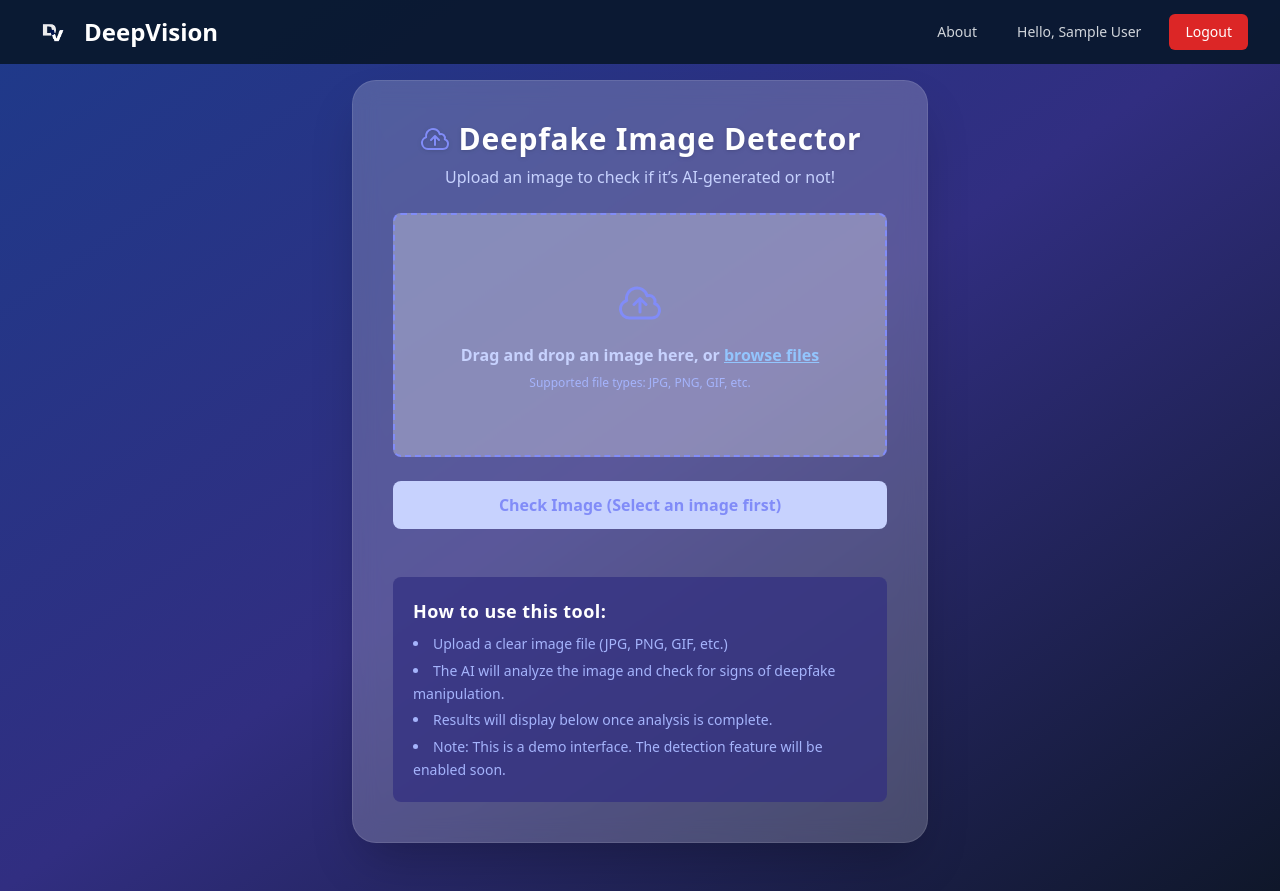
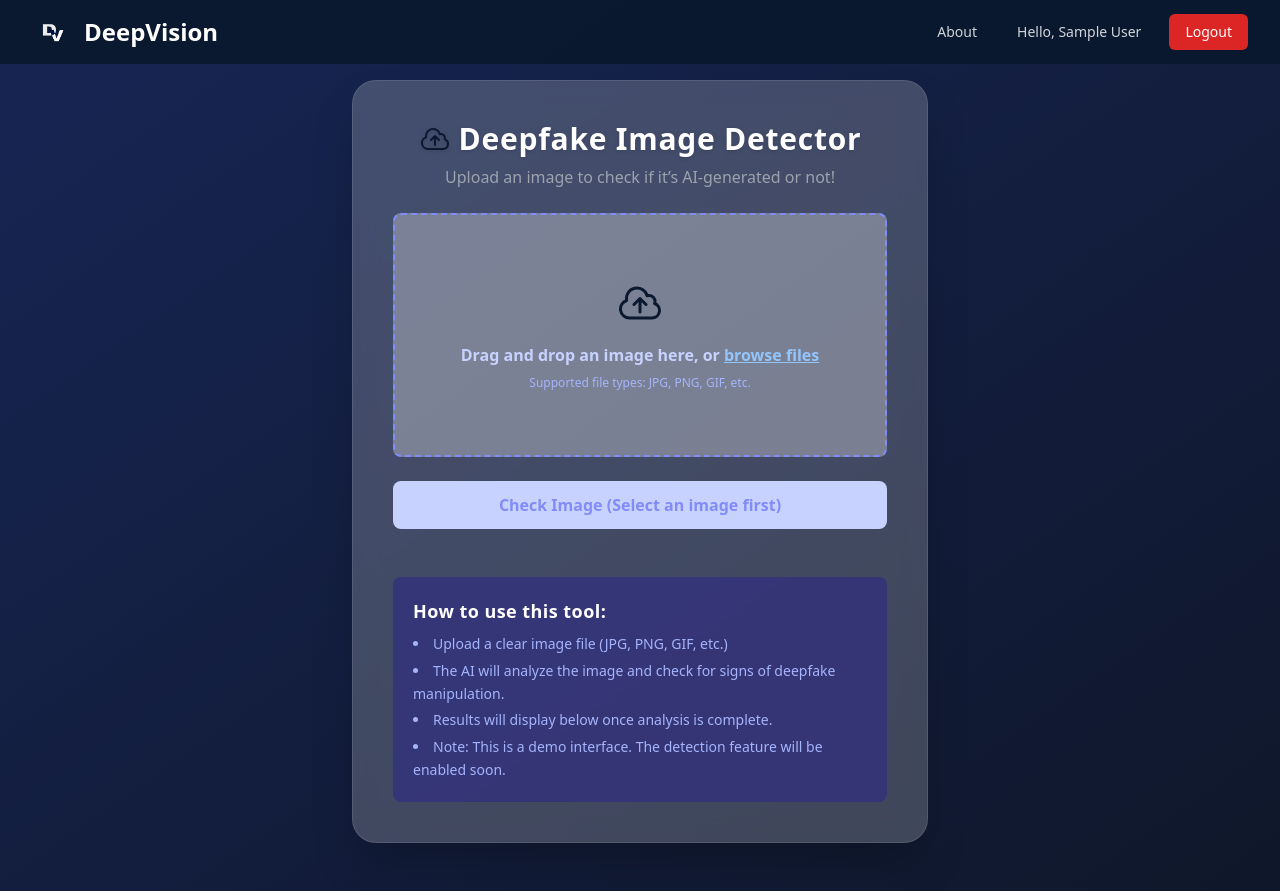
Before and after one commit to satyak2003/DeepVision-DetectionOfDeepFakes, a React (Vite) app in the folder frontend/: page /upload in a window 1280 px wide. Built offline with nearby package versions, Linux system fonts and the light colour scheme; no server answers; sample sign-in values are in the browser's storage.

Commit message:
updated page colours

```diff
--- a/frontend/src/pages/Demo.jsx
+++ b/frontend/src/pages/Demo.jsx
@@ -86,7 +86,7 @@ const Demo = () => {
   }
 
   return (
-    <div className="min-h-screen bg-gradient-to-br from-blue-900 via-indigo-900 to-slate-900 px-4 pt-[80px] pb-12">
+    <div className="min-h-screen bg-gradient-to-br from-blue-950 to-slate-900 px-4 pt-[80px] pb-12">
       <div className="max-w-4xl mx-auto">
         <div className="text-center mb-10">
           <h1 className="text-4xl font-extrabold text-white mb-4 tracking-wide drop-shadow">
--- a/frontend/src/pages/Learn.jsx
+++ b/frontend/src/pages/Learn.jsx
@@ -10,7 +10,7 @@ const Learn = () => {
   }
 
   return (
-    <div className="flex items-start justify-center min-h-screen bg-gradient-to-br from-blue-900 via-indigo-900 to-slate-900 px-4 pt-[80px] pb-12">
+    <div className="flex items-start justify-center min-h-screen bg-gradient-to-br from-blue-950 to-slate-900 px-4 pt-[80px] pb-12">
       <div className="bg-white/20 backdrop-blur-md shadow-2xl rounded-2xl p-10 w-full max-w-4xl border border-white/10">
         <h1 className="text-4xl font-extrabold mb-6 text-center text-white tracking-wide drop-shadow">
           Understanding Deepfake Detection with CNNs
--- a/frontend/src/pages/Upload.jsx
+++ b/frontend/src/pages/Upload.jsx
@@ -83,14 +83,14 @@ const Upload = () => {
   };
 
   return (
-    <div className="flex min-h-screen justify-center px-4 pt-[80px] pb-12 bg-gradient-to-br from-blue-900 via-indigo-900 to-slate-900 items-start">
+    <div className="flex min-h-screen justify-center px-4 pt-[80px] pb-12 bg-gradient-to-br from-blue-950 to-slate-900 items-start">
       <div className="w-full max-w-xl rounded-3xl border border-white/10 bg-white/20 p-10 shadow-2xl backdrop-blur-md">
         <header className="mb-6 text-center">
           <h2 className="flex items-center justify-center text-3xl font-extrabold tracking-wide text-white drop-shadow">
-            <CloudArrowUpIcon className="h-8 w-8 mr-2 text-indigo-400" />
+            <CloudArrowUpIcon className="h-8 w-8 mr-2 text-deep-blue" />
             Deepfake Image Detector
           </h2>
-          <p className="mt-2 text-indigo-200 font-medium">
+          <p className="mt-2 text-gray-400 font-medium">
             Upload an image to check if it’s AI-generated or not!
           </p>
         </header>
@@ -119,7 +119,7 @@ const Upload = () => {
               className="absolute inset-0 z-10 h-full w-full cursor-pointer opacity-0"
               aria-describedby="fileUploadDescription"
             />
-            <CloudArrowUpIcon className="mx-auto mb-4 h-12 w-12 text-indigo-400" aria-hidden="true" />
+            <CloudArrowUpIcon className="mx-auto mb-4 h-12 w-12 text-deep-blue" aria-hidden="true" />
             <p className="text-indigo-200 font-semibold">
               Drag and drop an image here, or <span className="text-blue-300 underline">browse files</span>
             </p>
```
